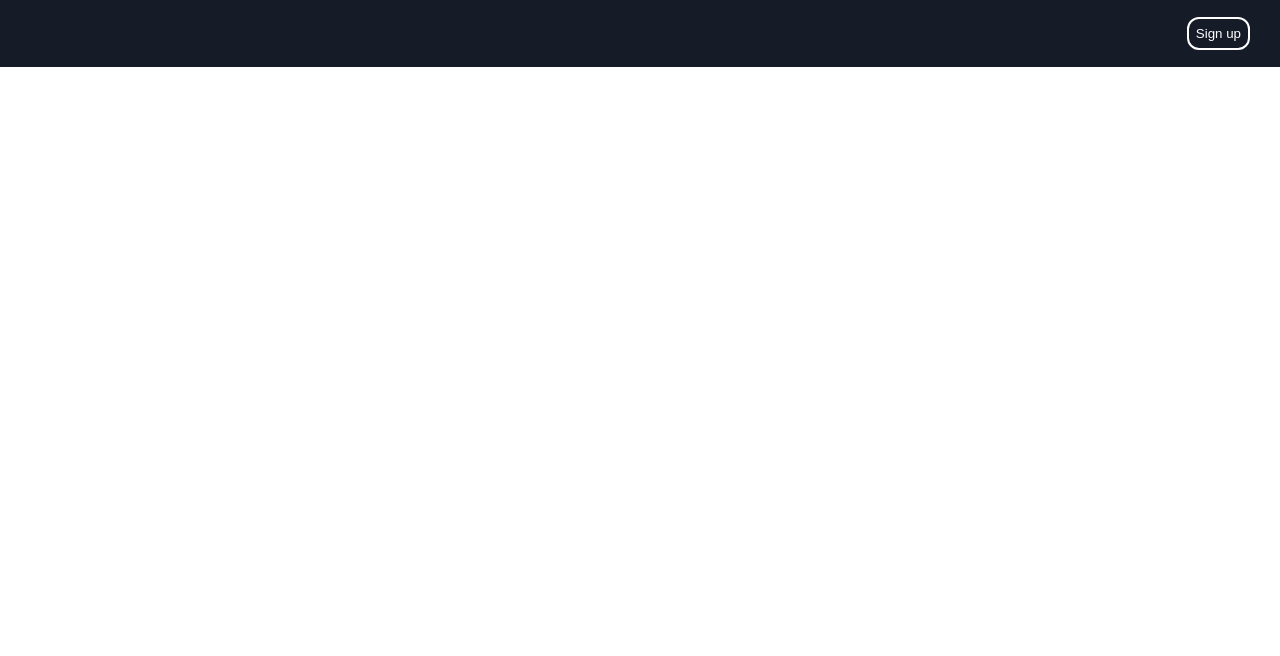
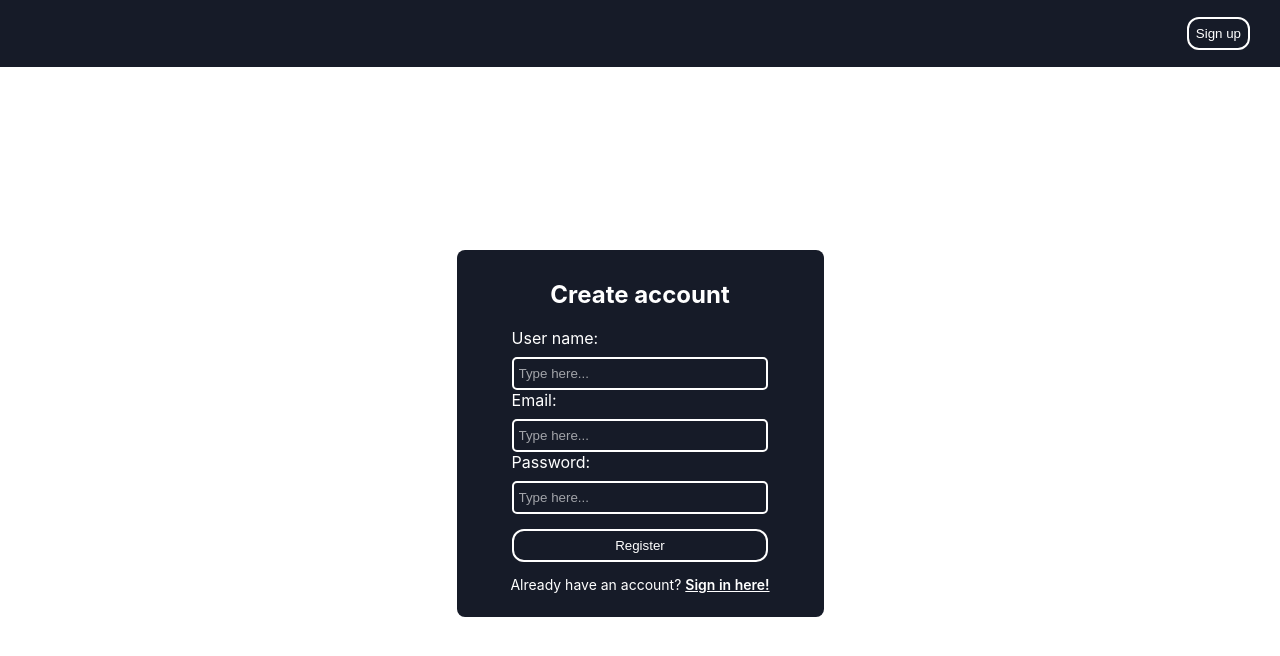
Before and after one commit to josefelippe45/react-crud-ts, a React (Create React App) app: page /register in a window 1280 px wide. Shown: the top 656 px of the page. Built offline with nearby package versions, Linux system fonts and the light colour scheme; no server answers.

Commit message:
feat: register form

```diff
--- a/src/components/Button/index.tsx
+++ b/src/components/Button/index.tsx
@@ -3,10 +3,16 @@ import { Container } from './styles';
 
 interface IButton {
   outline?: boolean;
+  text: string;
+  onClick?: (arg: any) => void;
 }
 
-const Button: FC<IButton> = ({ outline, children }) => {
-  return <Container outline={outline}>{children}</Container>;
+const Button: FC<IButton> = ({ outline, text, onClick, ...rest }) => {
+  return (
+    <Container outline={outline} onClick={onClick}>
+      {text}
+    </Container>
+  );
 };
 
 export default Button;
--- a/src/components/Header/index.tsx
+++ b/src/components/Header/index.tsx
@@ -1,11 +1,16 @@
 import React, { FC } from 'react';
 import { Container } from './styles';
 import Button from 'components/Button';
+import { useHistory } from 'react-router-dom';
 
 const Header: FC = () => {
+  const navigate = useHistory();
+  const handleSignUp = () => {
+    navigate.push('/register');
+  };
   return (
     <Container>
-      <Button outline>Sign up</Button>
+      <Button outline onClick={handleSignUp} text="Sign up" />
     </Container>
   );
 };
--- a/src/index.css
+++ b/src/index.css
@@ -1,3 +1,10 @@
+html {
+  height: 100%;
+  display: flex;
+  flex-direction: column;
+
+  margin: 0;
+}
 body {
   margin: 0;
   font-family: -apple-system, BlinkMacSystemFont, 'Segoe UI', 'Roboto', 'Oxygen',
@@ -5,6 +12,7 @@ body {
     sans-serif;
   -webkit-font-smoothing: antialiased;
   -moz-osx-font-smoothing: grayscale;
+  height: 100%;
 }
 
 code {
--- /dev/null
+++ b/src/pages/Register/index.tsx
@@ -0,0 +1,77 @@
+import Button from 'components/Button';
+import React, { FC, useState } from 'react';
+import api from 'services';
+import {
+  Container,
+  Form,
+  FormContainer,
+  Input,
+  InputContainer,
+} from './styles';
+
+const Register: FC = () => {
+  const [name, setName] = useState('');
+  const [email, setEmail] = useState('');
+  const [password, setPassword] = useState('');
+
+  const handleSubmit = async (e: any) => {
+    e.preventDefault();
+    try {
+      await api.post('/users', {
+        name,
+        email,
+        password,
+      });
+      return alert('User registered!');
+    } catch (error) {
+      console.error(error);
+      return alert('Not able to register user');
+    }
+  };
+
+  return (
+    <Container>
+      <FormContainer>
+        <h2>Create account</h2>
+        <Form>
+          <InputContainer>
+            <label>User name: </label>
+            <Input
+              type="text"
+              required
+              value={name}
+              placeholder="Type here..."
+              onChange={(e) => setName(e.target.value)}
+            />
+          </InputContainer>
+          <InputContainer>
+            <label>Email: </label>
+            <Input
+              type="text"
+              required
+              value={email}
+              placeholder="Type here..."
+              onChange={(e) => setEmail(e.target.value)}
+            />
+          </InputContainer>
+          <InputContainer>
+            <label>Password: </label>
+            <Input
+              type="password"
+              required
+              value={password}
+              placeholder="Type here..."
+              onChange={(e) => setPassword(e.target.value)}
+            />
+          </InputContainer>
+        </Form>
+        <Button outline text="Register" onClick={handleSubmit} />
+        <p>
+          Already have an account? <a href="/">Sign in here!</a>
+        </p>
+      </FormContainer>
+    </Container>
+  );
+};
+
+export default Register;
--- /dev/null
+++ b/src/pages/Register/styles.ts
@@ -0,0 +1,64 @@
+import styled from 'styled-components';
+
+export const Container = styled.div`
+  display: flex;
+  justify-content: center;
+  align-items: center;
+  background: white;
+  height: calc(100vh - 67px);
+`;
+export const FormContainer = styled.div`
+  display: flex;
+  justify-content: center;
+  flex-direction: column;
+  align-items: center;
+  background: #161b28;
+  color: white;
+  width: 367px;
+  height: 367px;
+  border-radius: 8px;
+  > button {
+    width: 70%;
+    margin: 15px 0 0 0;
+  }
+  > p {
+    font-size: 14px;
+  }
+  > a {
+    color: white;
+    font-weight: 600;
+  }
+  a:link,
+  a:visited {
+    color: white;
+    font-weight: 600;
+  }
+`;
+
+export const Form = styled.form`
+  display: flex;
+  flex-direction: column;
+  align-items: center;
+  justify-content: center;
+  width: 100%;
+  color: white;
+`;
+export const InputContainer = styled.div`
+  display: flex;
+  flex-direction: column;
+  width: 70%;
+  > label {
+    margin-bottom: 9px;
+  }
+`;
+
+export const Input = styled.input`
+  background-color: transparent;
+  border: 2px solid white;
+  padding: 7px 5px;
+  border-radius: 5px;
+  color: white;
+  &::placeholder {
+    color: #fff9;
+  }
+`;
--- a/src/routes/index.tsx
+++ b/src/routes/index.tsx
@@ -1,12 +1,14 @@
 import React from 'react';
 import { BrowserRouter, Switch, Route } from 'react-router-dom';
 import Landing from 'pages/Landing';
+import Register from 'pages/Register';
 
 const Routes = () => {
   return (
     <BrowserRouter>
       <Switch>
         <Route path="/" exact component={Landing} />
+        <Route path="/register" exact component={Register} />
       </Switch>
     </BrowserRouter>
   );
```
